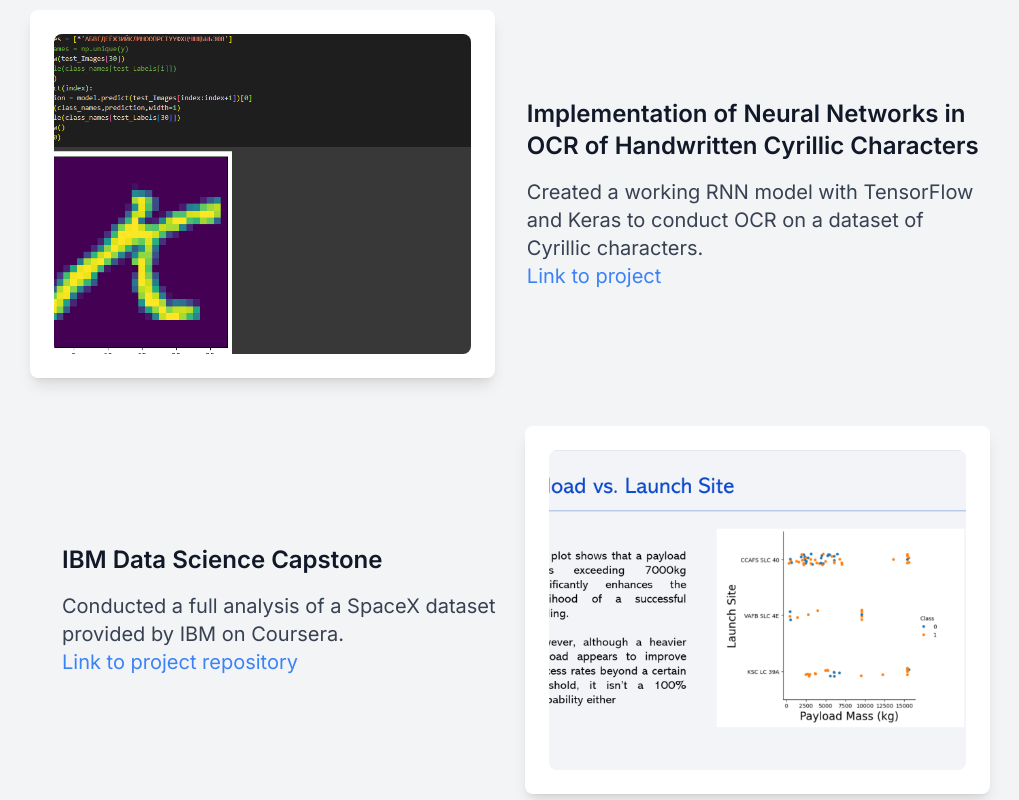
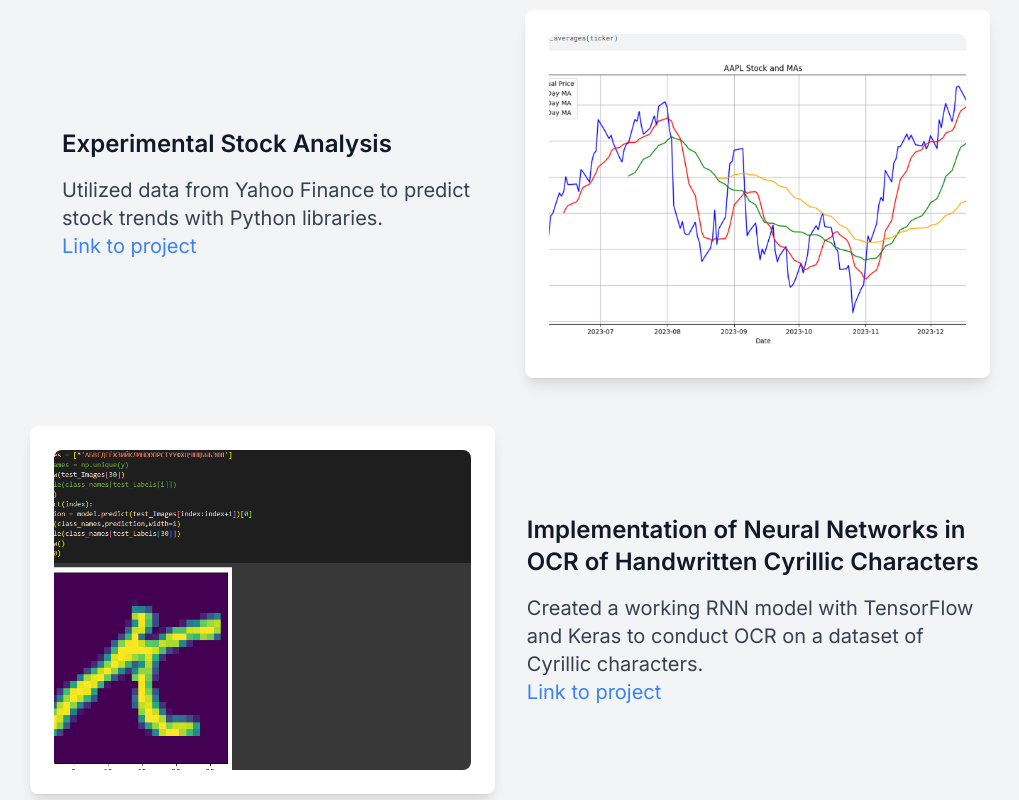
Before and after one commit to Foxy0309/Nathan-Setiawan-Portfolio, a Next.js app: page / in a window 1280 px wide. Shown: the part 1200-2000 px from the top of the page, without its empty margins (130-1149 px from the left). Built offline with nearby package versions, Linux system fonts and the light colour scheme.

Commit message:
fourth commit

```diff
--- a/src/app/page.js
+++ b/src/app/page.js
@@ -4,6 +4,7 @@ import Image from "next/image";
 import {BsFillMoonStarsFill} from 'react-icons/bs';
 import {AiOutlineMail, AiFillLinkedin, AiFillGithub} from 'react-icons/ai';
 import myphoto from '/public/myphoto.jpg';
+import kaggle from '/public/kaggle.png';
 import rmcnn from '/public/rmcnn.png';
 import mlrnn from '/public/mlrnn.png';
 import ibm from '/public/ibm.png';
@@ -16,6 +17,8 @@ export default function Home() {
   const projects = [
     { src: rmcnn, alt: "RMCNN Project", title: "A Study of CNN Models On the Detection of Hate Speech",
       description: "Created a working CNN model with TensorFlow and Keras to detect labeled hate speech Tweets on the dataset. </br> <a href='https://colab.research.google.com/drive/1UOQeGcZg-S1kmEo88kBVrQdRSQBjTUIp?usp=sharing' target='_blank' class='text-blue-500 hover:underline'>Link to project</a>" },
+    { src: kaggle, alt: "Kaggle Project", title: "Experimental Stock Analysis",
+      description: "Utilized data from Yahoo Finance to predict stock trends with Python libraries. </br> <a href='https://www.kaggle.com/code/foxy0309/experimental-analysis-on-stock' target='_blank' class='text-blue-500 hover:underline'>Link to project</a>" },
     { src: mlrnn, alt: "MLRNN Project", title: "Implementation of Neural Networks in OCR of Handwritten Cyrillic Characters",
        description: "Created a working RNN model with TensorFlow and Keras to conduct OCR on a dataset of Cyrillic characters. </br> <a href='https://colab.research.google.com/drive/1SUb8zyJzHTCkhlweAzWPeBSK_RF0kWhw?usp=sharing' target='_blank' class='text-blue-500 hover:underline'>Link to project</a>" },
     { src: ibm, alt: "IBM Project", title: "IBM Data Science Capstone",
@@ -138,7 +141,7 @@ export default function Home() {
             {projects.map((project, index) => (
               <div key={index}>
                 <div
-                  className={`flex flex-col items-center lg:flex-row ${index % 2 === 0 ? 'lg:flex-row-reverse' : ''} space-y-4 lg:space-y-0 lg:space-x-8 mb-8`}
+                  className={`flex flex-col items-center lg:flex-row ${index % 2 === 1 ? 'lg:flex-row-reverse' : ''} space-y-4 lg:space-y-0 lg:space-x-8 mb-8`}
                 >
                   <div className="bg-white dark:bg-gray-800 w-full lg:w-1/2 p-6 rounded-lg shadow-lg transform transition duration-500 hover:scale-105">
                     <Image src={project.src} className="rounded-lg object-cover w-full h-80" alt={project.alt} />
@@ -148,7 +151,7 @@ export default function Home() {
                     <p className="text-xl mt-4 text-gray-700 dark:text-gray-300" dangerouslySetInnerHTML={{ __html: project.description }}></p>
                   </div>
                 </div>
-                {index === 2 && (
+                {index === 3 && (
                   <div className="my-16 text-center">
                     <h2 className="text-4xl font-bold py-5 font-montserrat text-gray-900 dark:text-gray-100">Contributed in:</h2>
                     <hr className="border-t-2 border-gray-300 dark:border-gray-600 my-4 w-full" />
```
Also changed, not shown: public/kaggle.png (added).
